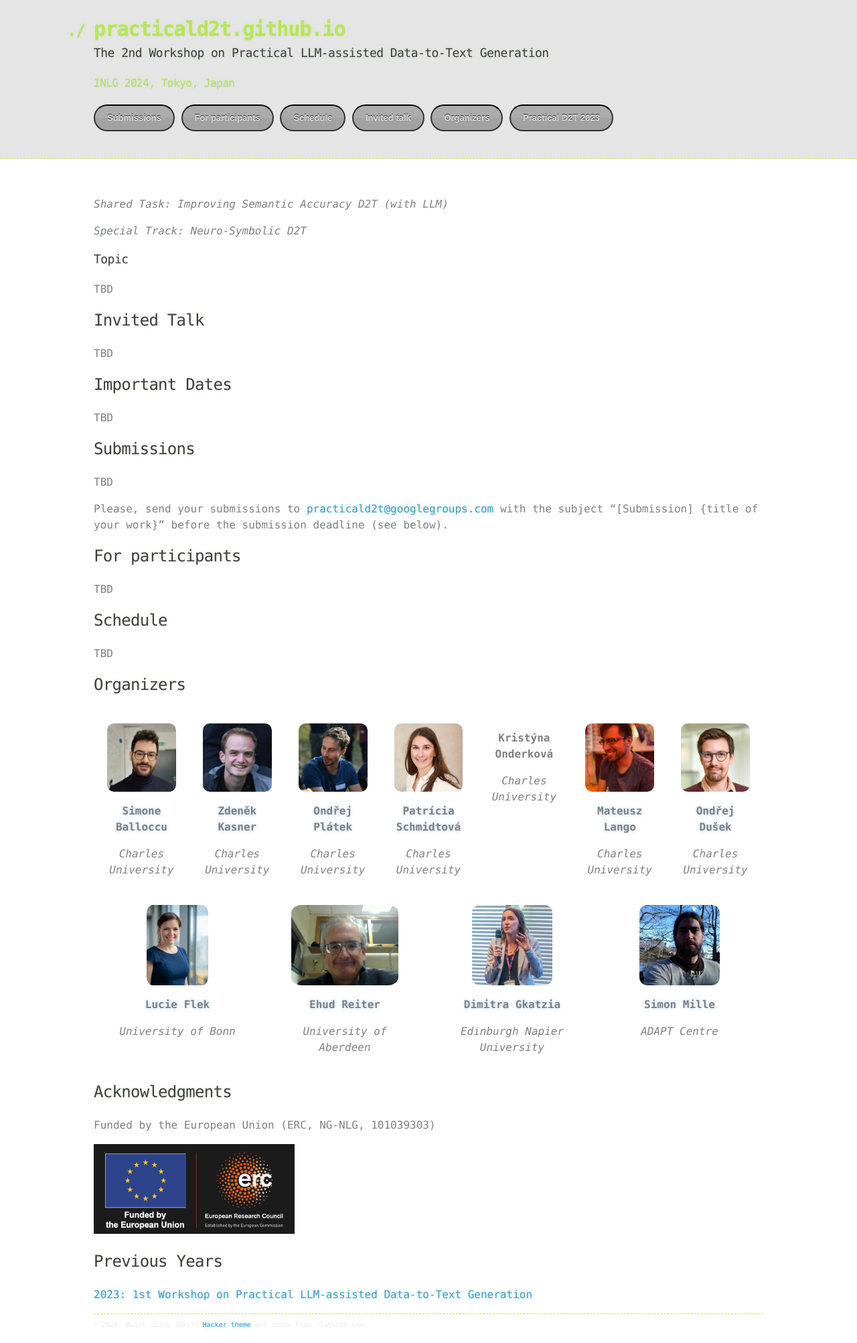
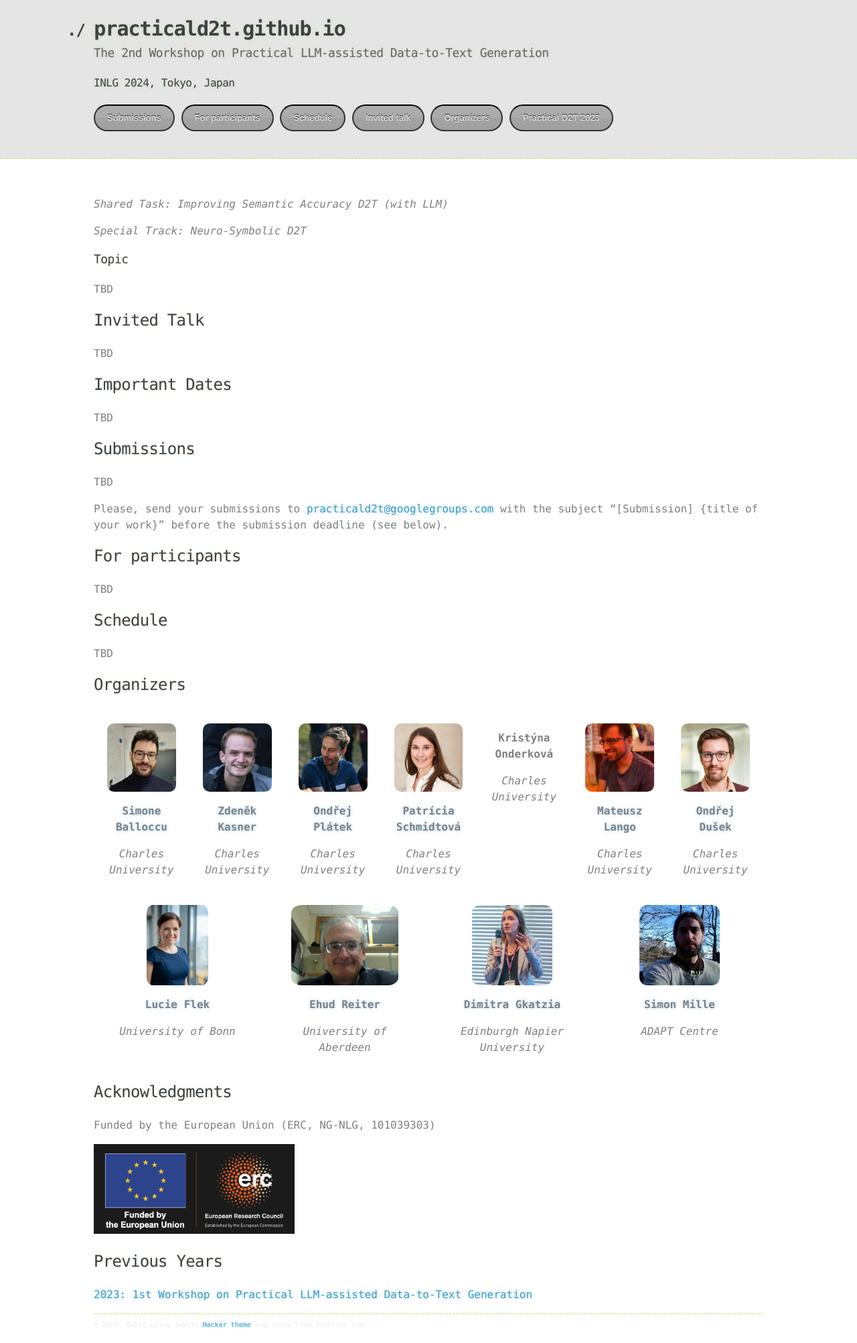
Before and after one commit to practicald2t/practicald2t.github.io, a Jekyll site: the page built from index.md, in a window 1280 px wide. Shown: the whole page at 67% size. Built offline with Jekyll 4.4.1, drawn with Linux system fonts in a browser that asks for light colours.

Commit message:
Update custom.css

```diff
--- a/assets/css/custom.css
+++ b/assets/css/custom.css
@@ -62,11 +62,11 @@ body {
   background-image: none;
 }
 
-header h2 {
+header h1,h2,h3,h4 {
             color:  #3d4144;
 }
 
-h1,h2,h3 {
+h1,h2,h3,h4 {
   color:  #3d4144;
 }
 
```
